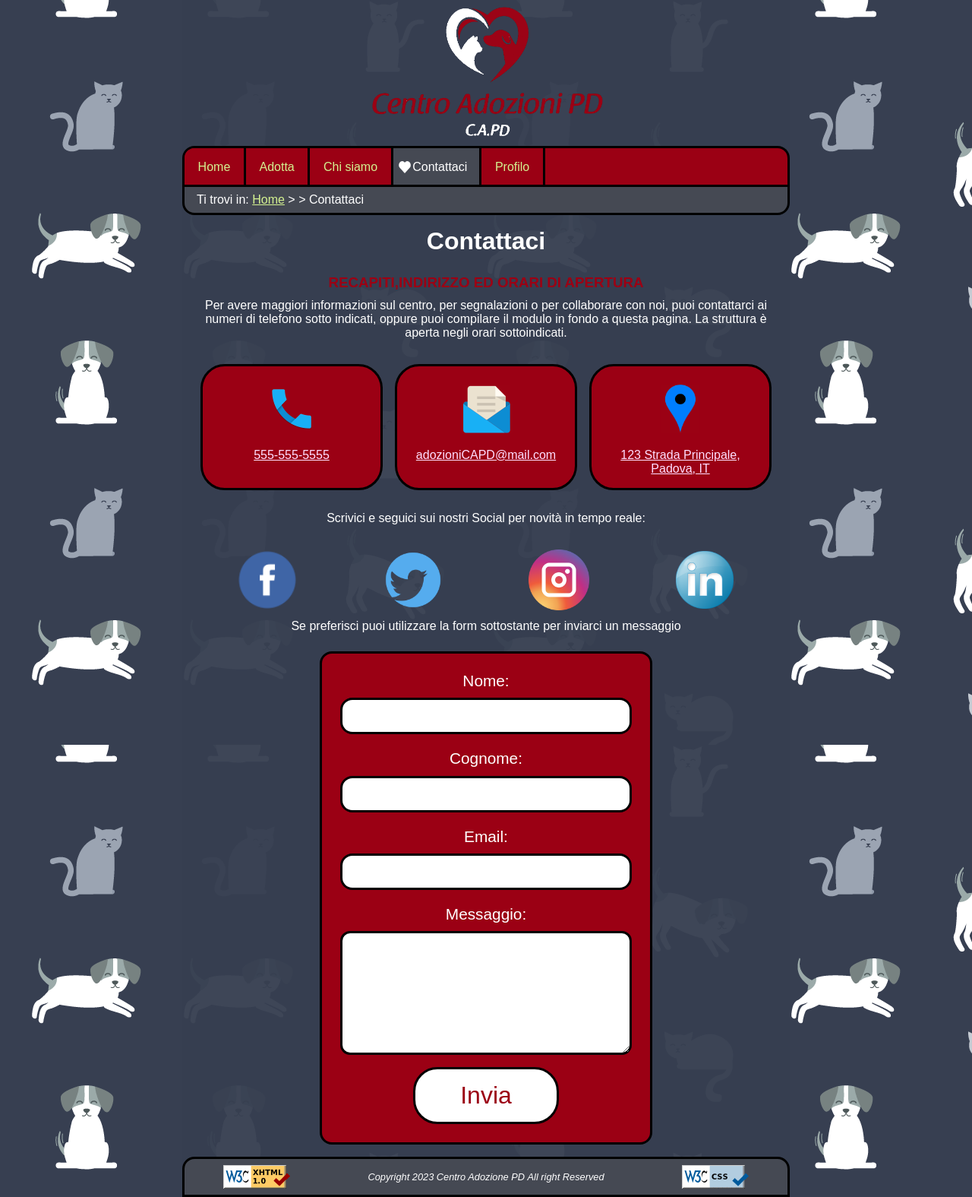
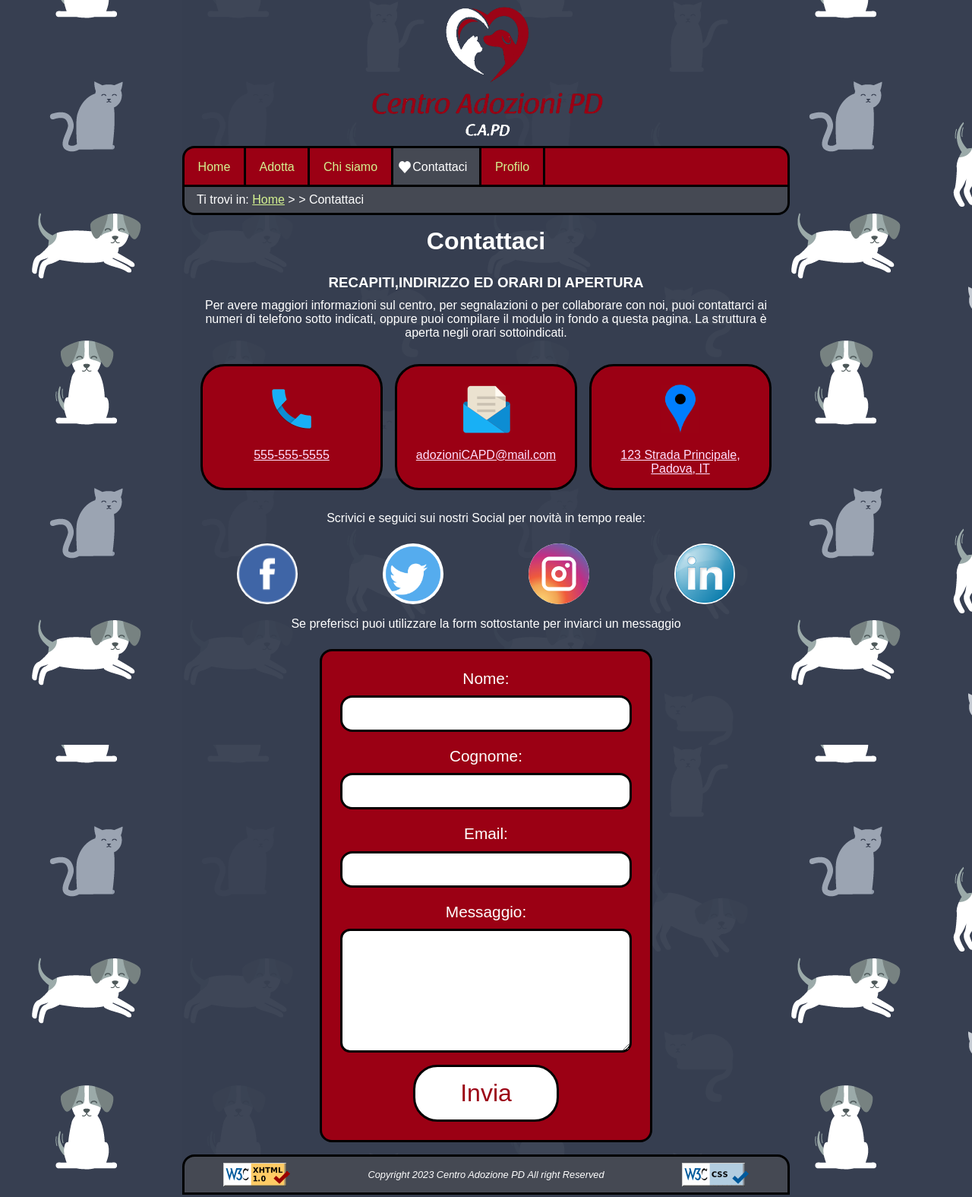
Before and after one commit to checco296/Progetto_TecWeb, a PHP site: page /html/contatti.html in a window 1280 px wide. Shown: the whole page at 76% size. Run offline with PHP 8.4, Linux system fonts and the light colour scheme.

Commit message:
errori minori

```diff
--- a/css/mini.css
+++ b/css/mini.css
@@ -11,7 +11,7 @@ html, body
     width: 25em;
     text-align: center;
     margin: auto;
-    border-bottom: solid black;
+    border-bottom: solid var(--bordercolor);
     border-radius: 1em;
 }
 
@@ -26,7 +26,7 @@ html, body
     padding-top: 0em;
     padding-bottom: 0em;
     border-right: none;
-    border-bottom: solid black;
+    border-bottom: solid var(--bordercolor);
 }
 
 #menu a
@@ -42,7 +42,7 @@ html, body
     background: url('../images/heart-69-16.ico') 8% center no-repeat,url('../images/heart-69-16.ico') 92% center no-repeat;
     background-color: var(--bread_footer_color);
     border-right: none;
-    border-bottom: solid black;
+    border-bottom: solid var(--bordercolor);
 }
 
 #menu #Profilo
--- a/css/style.css
+++ b/css/style.css
@@ -19,13 +19,21 @@ dichiarazione variabili di colore
 {
 	--bgcolor: #FFF;
   --menucolor: #9B0014;
+  --warningcolor: #9B0014;
+  --activity_titlecolor: #9B0014;
+  --activity_bordercolor: #9B0014;
+  --formcolor: #9b0014;
   --txtcolor: #FFF;
-  --visitedcolor: #FFF;
+  --txtcolor_onwhitebg: #000;
   --linkcolor: #D4F291;
+  --visited_linkcolor: #FFF;
   --linkesterni: #FFE0FF;
   --bread_footer_color: #454953;
-  --hovercolor: #777;
+  --hover_menucolor: #969696;
+  --hover_linkcolor: black;
   --footer_txt_color: #FFF;
+  --body_bgcolor: #373f51f5;
+  --bordercolor: black;
 }
 /*
 ======================
@@ -95,27 +103,26 @@ SEZIONE MENU
   padding-top: 1em;
   padding-bottom: 1em;
   display: inline;
-  border-right: solid black;
+  border-right: solid var(--bordercolor);
 }
 
 #menu a
 {
   color: var(--linkcolor);
   padding: 1.1em;
-  background-color: var(--menucolor);
   text-decoration: none;
 }
 
 #menu a:visited
 {
-  color: var(--visitedcolor);
+  color: var(--visited_linkcolor);
 }
 
 #menu a:hover
 {
-  color: var(--txtcolor);
-  background-color: var(--hovercolor);
-  text-decoration-line: underline;
+  color: var(--hover_linkcolor);
+  background-color: var(--hover_menucolor);
+  text-decoration: underline;
 }
 
 #currentLink
@@ -293,14 +300,15 @@ main dd>p
   display: flex;
   list-style: none;
   justify-content: space-around;
+  margin-bottom: 0.8em
 }
 
 #Social img
 {
   width: 5em;
   height: 5em;
-  padding: 0.5em;
-
+  background-color: var(--bgcolor); /*rimuove il problema trasparenze in caso ingrandire un po le icone*/
+  border-radius: 5em;
 }
 
 #Social a:hover
@@ -318,12 +326,12 @@ main dd>p
 #contatti h3
 {
   text-align: center;
-  color: #9B0014;
+  color: var(--txtcolor);
 }
 
 .paragrafo-dispari
 {
-  background-color: #FFF;
+  background-color: var(--bgcolor);
   background-repeat: no-repeat;
   background-position: left;
   background-size: 30% 100%;
@@ -382,7 +390,7 @@ main dd>p
   font-size: 3em;
 }
 
-#errore_404 h3
+#errore_404 h3 /*da rivedere se tenere h3 o magari un p con id*/
 {
   background-image: url('../images/Cuccioli-di-Gattini.png');
   background-repeat: no-repeat;
@@ -393,7 +401,7 @@ main dd>p
   font-size: 6em;
 }
 
-#grazie h3
+#grazie h3 /*idem*/
 {
   background-image: url('../images/pngtree-cartoon-cat-and-dog-vector-material-image_2275607-PhotoRoom.png.png');
   background-repeat: no-repeat;
@@ -407,11 +415,6 @@ main dd>p
 #errore_404 a:link,#grazie a:link
 {
   color: var(--linkcolor);
-}
-
-#errore_404 a:visited,#grazie a:visited
-{
-  color: var(--menucolor);
 }
 
 #errore_404 p,#grazie p
@@ -461,10 +464,6 @@ footer p
   font-size: 0.8em;
 }
 
-footer img
-{
-  margin: 0em 0em;
-}
 /*
 ==============
 SEZIONE FORM
```
Also changed, not shown: other parts of css/style.css (+30 -27 lines), README.md, html/index.html (renamed from html/main.html).
